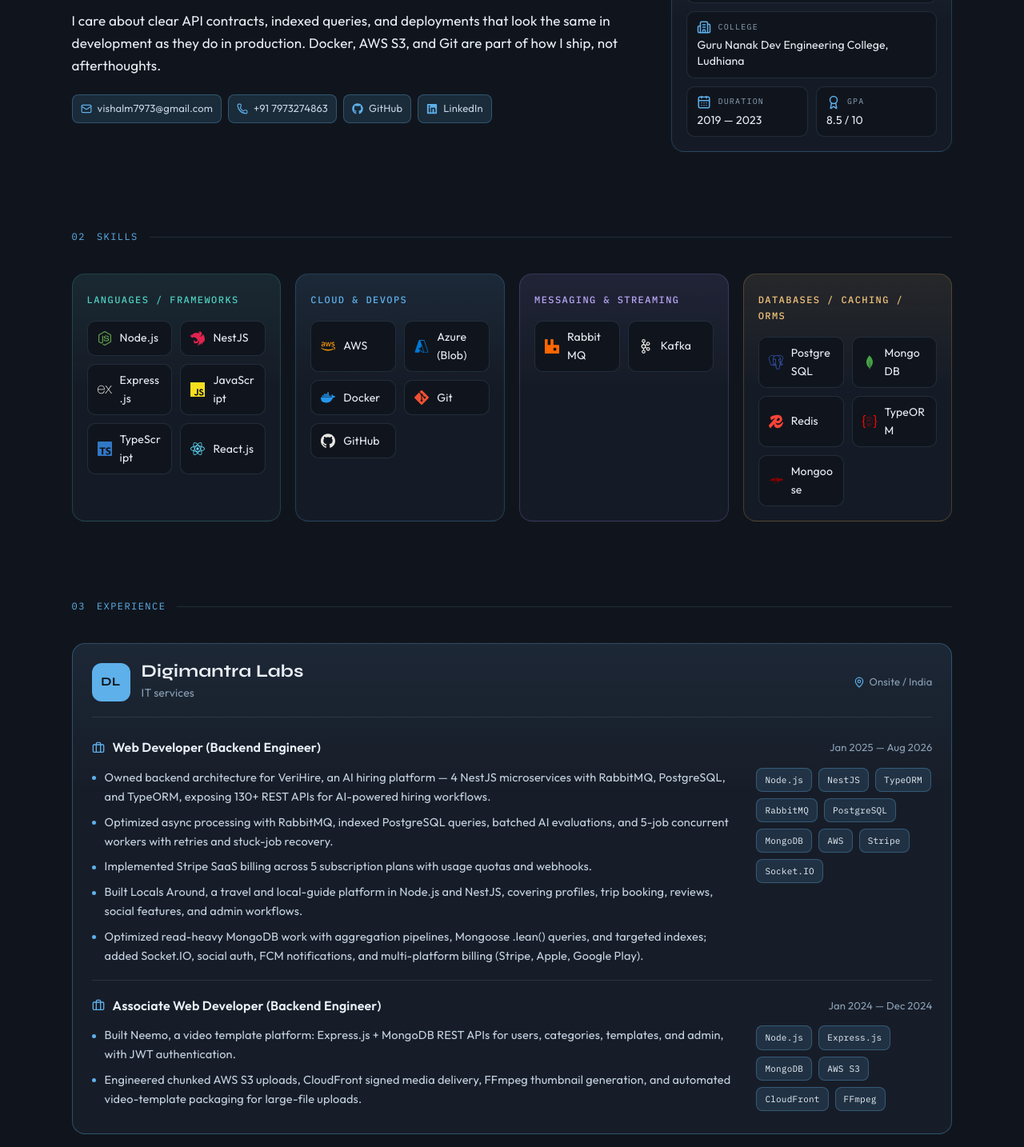
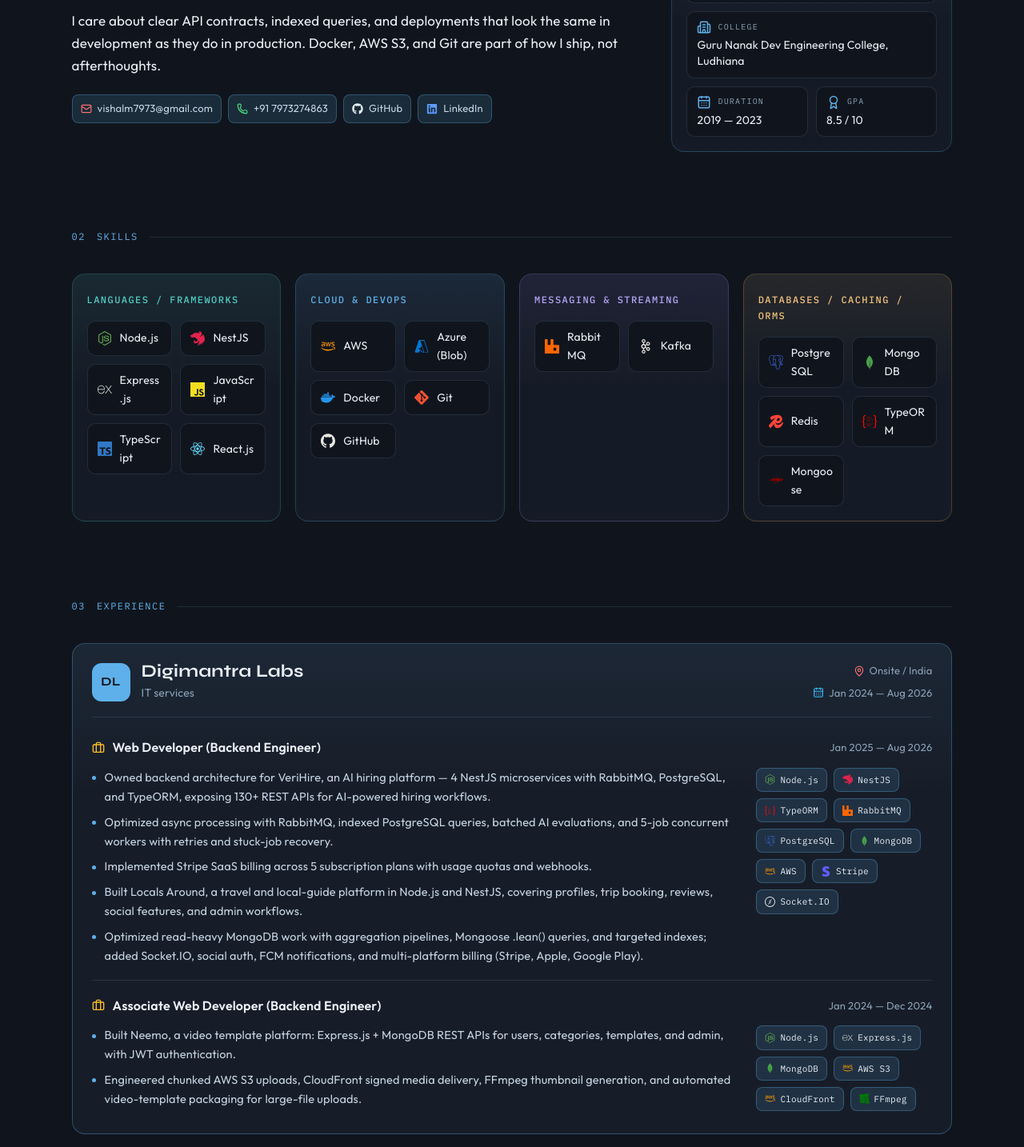
Before and after one commit to vishalm7973/portfolio, a React (Vite) app: page / in a window 1280 px wide. Shown: the part 1000-2434 px from the top of the page at 80% size. Built offline with nearby package versions, Linux system fonts and the light colour scheme.

Commit message:
Design chnages

```diff
--- a/index.html
+++ b/index.html
@@ -6,9 +6,9 @@
     <meta name="viewport" content="width=device-width, initial-scale=1.0" />
     <meta
       name="description"
-      content="Vishal Maurya — Backend Engineer specializing in Node.js, NestJS, and production microservices."
+      content="Vishal Maurya (Backend Engineer) specializing in Node.js, NestJS, and production microservices."
     />
-    <title>Vishal Maurya — Backend Engineer</title>
+    <title>Vishal Maurya (Backend Engineer)</title>
     <link rel="preconnect" href="https://fonts.googleapis.com" />
     <link rel="preconnect" href="https://fonts.gstatic.com" crossorigin />
     <link
--- a/src/App.jsx
+++ b/src/App.jsx
@@ -21,13 +21,13 @@
   projects,
   skills,
 } from "./data";
-import SkillIcon, { SocialIcon } from "./SkillIcon";
+import SkillIcon, { SocialIcon, TechIcon } from "./SkillIcon";
 
 const NAV = [
   { id: "about", label: "About" },
   { id: "skills", label: "Skills" },
   { id: "experience", label: "Experience" },
-  { id: "work", label: "Work" },
+  { id: "projects", label: "Projects" },
 ];
 
 function useReveal() {
@@ -195,15 +195,15 @@
               {profile.summary}
             </p>
             <ul className="hero-meta reveal-hero" style={{ "--d": "320ms" }}>
-              <li>
+              <li className="meta-location">
                 <MapPin aria-hidden="true" />
                 <span>{profile.location}</span>
               </li>
-              <li>
+              <li className="meta-experience">
                 <Briefcase aria-hidden="true" />
                 <span>2.5+ years</span>
               </li>
-              <li>
+              <li className="meta-stack">
                 <Layers aria-hidden="true" />
                 <span>Node.js · NestJS · Microservices</span>
               </li>
@@ -241,19 +241,29 @@
                 <p key={paragraph}>{paragraph}</p>
               ))}
               <div className="about-contact">
-                <a href={`mailto:${profile.email}`}>
+                <a className="contact-mail" href={`mailto:${profile.email}`}>
                   <Mail aria-hidden="true" />
                   <span>{profile.email}</span>
                 </a>
-                <a href={profile.phoneHref}>
+                <a className="contact-phone" href={profile.phoneHref}>
                   <Phone aria-hidden="true" />
                   <span>{profile.phone}</span>
                 </a>
-                <a href={profile.github} target="_blank" rel="noreferrer">
+                <a
+                  className="contact-github"
+                  href={profile.github}
+                  target="_blank"
+                  rel="noreferrer"
+                >
                   <SocialIcon name="github" />
                   <span>GitHub</span>
                 </a>
-                <a href={profile.linkedin} target="_blank" rel="noreferrer">
+                <a
+                  className="contact-linkedin"
+                  href={profile.linkedin}
+                  target="_blank"
+                  rel="noreferrer"
+                >
                   <SocialIcon name="linkedin" />
                   <span>LinkedIn</span>
                 </a>
@@ -331,10 +341,16 @@
                       <p className="experience-tagline">{job.tagline}</p>
                     </div>
                   </div>
-                  <p className="experience-location">
-                    <MapPin aria-hidden="true" />
-                    <span>{job.location}</span>
-                  </p>
+                  <div className="experience-meta">
+                    <p className="experience-location">
+                      <MapPin aria-hidden="true" />
+                      <span>{job.location}</span>
+                    </p>
+                    <p className="experience-duration">
+                      <CalendarDays aria-hidden="true" />
+                      <span>{job.period}</span>
+                    </p>
+                  </div>
                 </header>
                 <div className="experience-roles">
                   {job.roles.map((role) => (
@@ -354,7 +370,10 @@
                         </ul>
                         <ul className="role-stack">
                           {role.stack.map((tech) => (
-                            <li key={tech}>{tech}</li>
+                            <li key={tech}>
+                              <TechIcon name={tech} />
+                              {tech}
+                            </li>
                           ))}
                         </ul>
                       </div>
@@ -366,7 +385,7 @@
           </div>
         </section>
 
-        <section id="work" className="section" data-reveal>
+        <section id="projects" className="section" data-reveal>
           <div className="section-label">
             <span>04</span> Key Projects
           </div>
@@ -408,10 +427,17 @@
       <footer className="site-footer">
         <p>© {new Date().getFullYear()} Vishal Maurya</p>
         <div className="socials">
-          <a href={profile.github} target="_blank" rel="noreferrer" aria-label="GitHub">
+          <a
+            className="contact-github"
+            href={profile.github}
+            target="_blank"
+            rel="noreferrer"
+            aria-label="GitHub"
+          >
             <SocialIcon name="github" />
           </a>
           <a
+            className="contact-linkedin"
             href={profile.linkedin}
             target="_blank"
             rel="noreferrer"
@@ -460,7 +486,10 @@
               </ul>
               <ul className="stack">
                 {selected.stack.map((tech) => (
-                  <li key={tech}>{tech}</li>
+                  <li key={tech}>
+                    <TechIcon name={tech} />
+                    {tech}
+                  </li>
                 ))}
               </ul>
               {(selected.live || selected.github) && (
--- a/src/SkillIcon.jsx
+++ b/src/SkillIcon.jsx
@@ -1,19 +1,26 @@
+import { Code } from "lucide-react";
 import { FaAws, FaGithub, FaLinkedin } from "react-icons/fa";
 import {
   SiApachekafka,
   SiDocker,
   SiExpress,
+  SiFfmpeg,
   SiGit,
   SiGithub,
   SiJavascript,
+  SiJsonwebtokens,
+  SiMailgun,
   SiMongodb,
   SiMongoose,
   SiNestjs,
   SiNodedotjs,
   SiPostgresql,
+  SiPostman,
   SiRabbitmq,
   SiReact,
   SiRedis,
+  SiSocketdotio,
+  SiStripe,
   SiTypeorm,
   SiTypescript,
 } from "react-icons/si";
@@ -38,11 +45,44 @@
   mongoose: { Icon: SiMongoose, color: "#880000" },
   aws: { Icon: FaAws, color: "#FF9900" },
   azure: { Icon: VscAzure, color: "#0078D4" },
+  stripe: { Icon: SiStripe, color: "#635BFF" },
+  socketio: { Icon: SiSocketdotio, color: "#E8E6E1" },
+  ffmpeg: { Icon: SiFfmpeg, color: "#007808" },
+  mailgun: { Icon: SiMailgun, color: "#F06B66" },
+  jwt: { Icon: SiJsonwebtokens, color: "#FB015B" },
+  rest: { Icon: SiPostman, color: "#FF6C37" },
+  micro: { Icon: Code, color: "#818cf8" },
+};
+
+const TECH_ALIASES = {
+  "Node.js": "node",
+  NestJS: "nest",
+  TypeORM: "typeorm",
+  RabbitMQ: "rabbitmq",
+  PostgreSQL: "postgres",
+  MongoDB: "mongo",
+  AWS: "aws",
+  "AWS S3": "aws",
+  Stripe: "stripe",
+  "Socket.IO": "socketio",
+  "Express.js": "express",
+  Express: "express",
+  Docker: "docker",
+  CloudFront: "aws",
+  FFmpeg: "ffmpeg",
+  Mailgun: "mailgun",
+  JWT: "jwt",
+  "REST APIs": "rest",
+  Microservices: "micro",
 };
 
 export function SocialIcon({ name }) {
   const Icon = name === "linkedin" ? FaLinkedin : FaGithub;
   return <Icon aria-hidden="true" />;
+}
+
+export function TechIcon({ name }) {
+  return <SkillIcon name={TECH_ALIASES[name]} />;
 }
 
 export default function SkillIcon({ name }) {
--- a/src/index.css
+++ b/src/index.css
@@ -303,7 +303,19 @@
   width: 14px;
   height: 14px;
   flex-shrink: 0;
-  color: var(--accent);
+}
+
+.meta-location svg {
+  color: #f87171;
+}
+
+.meta-experience svg,
+.role h4 svg {
+  color: #fbbf24;
+}
+
+.meta-stack svg {
+  color: #818cf8;
 }
 
 .hero-actions {
@@ -431,7 +443,22 @@
   width: 14px;
   height: 14px;
   flex-shrink: 0;
-  color: var(--accent);
+}
+
+.contact-mail svg {
+  color: #f87171;
+}
+
+.contact-phone svg {
+  color: #4ade80;
+}
+
+.contact-github svg {
+  color: #e6edf3;
+}
+
+.contact-linkedin svg {
+  color: #5b9cff;
 }
 
 .skill-cards {
@@ -618,7 +645,15 @@
   font-size: 14px;
 }
 
-.experience-location {
+.experience-meta {
+  display: flex;
+  flex-direction: column;
+  align-items: flex-end;
+  gap: 6px;
+}
+
+.experience-location,
+.experience-duration {
   display: inline-flex;
   align-items: center;
   gap: 6px;
@@ -629,7 +664,13 @@
 .experience-location svg {
   width: 14px;
   height: 14px;
-  color: var(--accent);
+  color: #f87171;
+}
+
+.experience-duration svg {
+  width: 14px;
+  height: 14px;
+  color: #38bdf8;
 }
 
 .role {
@@ -663,7 +704,6 @@
   width: 16px;
   height: 16px;
   flex-shrink: 0;
-  color: var(--accent);
 }
 
 .role header p {
@@ -715,6 +755,9 @@
 }
 
 .role-stack li {
+  display: inline-flex;
+  align-items: center;
+  gap: 6px;
   padding: 5px 10px;
   border: 1px solid var(--tint-border);
   border-radius: 8px;
@@ -723,6 +766,12 @@
   font-size: 11px;
   letter-spacing: 0.02em;
   color: var(--text);
+}
+
+.role-stack svg,
+.stack li svg {
+  width: 13px;
+  height: 13px;
 }
 
 .project-list {
@@ -814,6 +863,9 @@
 }
 
 .stack li {
+  display: inline-flex;
+  align-items: center;
+  gap: 6px;
   padding: 6px 12px;
   border: 1px solid var(--tint-border);
   border-radius: 8px;
@@ -1075,6 +1127,11 @@
 
   .role header {
     flex-direction: column;
+    align-items: flex-start;
+  }
+
+  .experience-meta {
+    align-items: flex-start;
   }
 
   .hero-name {
```
